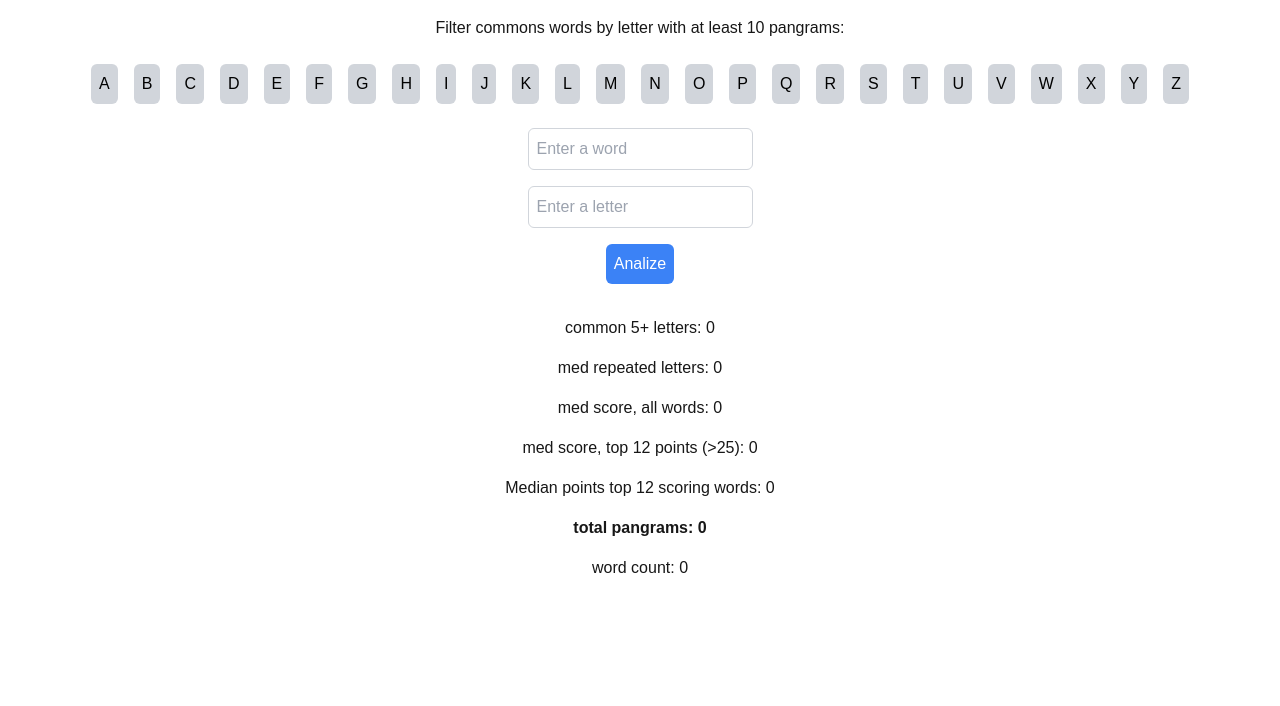
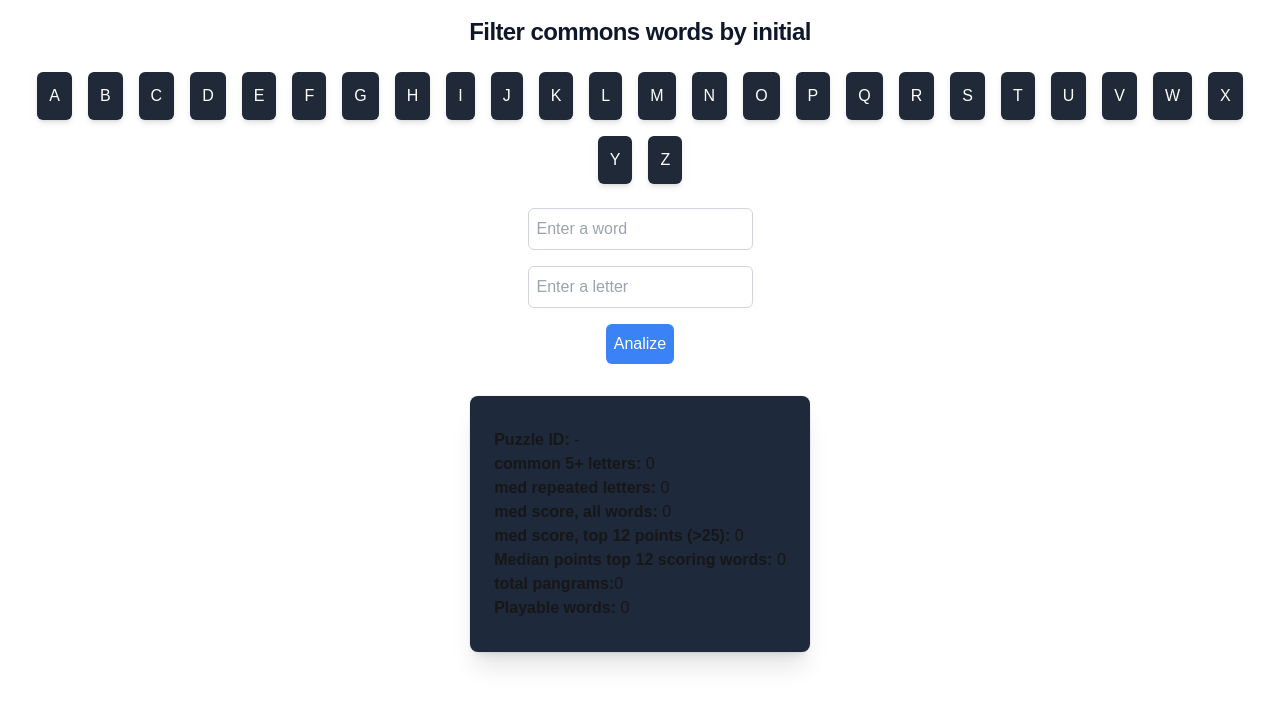
Before and after one commit to jbetancurfullstacklabs/prototype, a Next.js app: page / in a window 1280 px wide. Shown: the top 706 px of the page. Built offline with nearby package versions, Linux system fonts and the light colour scheme.

Commit message:
adding filter to common words filter

```diff
--- a/app/page.tsx
+++ b/app/page.tsx
@@ -2,6 +2,9 @@
 import { GAME_LIST, COMMON_WORDS } from "../constants";
 import React, { useState } from "react";
 import classNames from "classnames";
+import CodeMirror from "@uiw/react-codemirror";
+import { javascript } from "@codemirror/lang-javascript";
+import { basicDark } from "@uiw/codemirror-theme-basic";
 
 // Main component that renders the homepage and handles word analysis
 export default function Home() {
@@ -408,16 +411,18 @@ export default function Home() {
   };
 
   return (
-    <div>
+    <div className="">
       <div className="flex flex-col items-center space-y-4 p-4">
         {/* Render buttons for each letter in the alphabet */}
-        <div>Filter commons words by letter with at least 10 pangrams:</div>
+        <h3 className="inline-block text-2xl font-extrabold text-slate-900 tracking-tight dark:text-slate-200">
+          Filter commons words by initial
+        </h3>
         <div className="flex flex-wrap items-center justify-center">
           {alphabet.map((letter) => (
             <button
               key={letter}
               onClick={() => handleLetterClick(letter)}
-              className="bg-gray-300 text-black rounded-md p-2 m-2 hover:bg-gray-400"
+              className="bg-gray-800 text-white rounded-md p-3 m-2 hover:bg-gray-700 shadow-md"
             >
               {letter}
             </button>
@@ -426,40 +431,45 @@ export default function Home() {
 
         {/* Render Matching Results */}
         {results && results.length > 0 && (
-          <div>
-            <h3 className="font-semibold mt-4">
-              Common words with at least 10 pangrams:
-            </h3>
-            <table className="border border-gray-300">
+          <div className="bg-slate-800 rounded-lg px-6 py-8 ring-1 ring-slate-900/5 shadow-xl">
+            <table className="border-collapse border border-slate-500">
               <thead>
-                <tr>
-                  <th className="border px-4 py-2">Words</th>
-                  <th className="border px-4 py-2">Pangrams ({">"} 10)</th>
-                  <th className="border px-4 py-2">
-                    Common word pangrams ({">"} 5)
+                <tr className="">
+                  <th className="border border-slate-300 dark:border-slate-600 font-semibold p-4 text-slate-900 dark:text-slate-200 text-center">
+                    Words
                   </th>
-                  <th className="border px-4 py-2">Playable words</th>
-                  <th className="border px-4 py-2">
+                  <th className="border border-slate-300 dark:border-slate-600 font-semibold p-4 text-slate-900 dark:text-slate-200 text-center">
+                    Pangrams
+                    <br />({">"} 10)
+                  </th>
+                  <th className="border border-slate-300 dark:border-slate-600 font-semibold p-4 text-slate-900 dark:text-slate-200 text-center">
+                    Common word pangrams
+                    <br />({">"} 5)
+                  </th>
+                  <th className="border border-slate-300 dark:border-slate-600 font-semibold p-4 text-slate-900 dark:text-slate-200 text-center">
+                    Playable words
+                  </th>
+                  <th className="border border-slate-300 dark:border-slate-600 font-semibold p-4 text-slate-900 dark:text-slate-200 text-center">
                     Playable common words with more than 5 letters
                   </th>
                 </tr>
               </thead>
               <tbody>
                 {results.map((FilteredCommonWord, index) => (
-                  <tr key={index}>
-                    <td className="border px-4 py-2">
+                  <tr key={index} className="">
+                    <td className="border border-slate-300 dark:border-slate-700 p-4 text-slate-500 dark:text-slate-400">
                       {FilteredCommonWord.word}
                     </td>
-                    <td className="border px-4 py-2">
+                    <td className="border border-slate-300 dark:border-slate-700 p-4 text-slate-500 dark:text-slate-400 text-center">
                       {FilteredCommonWord.pangrams.length}
                     </td>
-                    <td className="border px-4 py-2">
+                    <td className="border border-slate-300 dark:border-slate-700 p-4 text-slate-500 dark:text-slate-400 text-center">
                       {FilteredCommonWord.commonPangrams.length}
                     </td>
-                    <td className="border px-4 py-2">
+                    <td className="border border-slate-300 dark:border-slate-700 p-4 text-slate-500 dark:text-slate-400 text-center">
                       {FilteredCommonWord.playableWords.length}
                     </td>
-                    <td className="border px-4 py-2">
+                    <td className="border border-slate-300 dark:border-slate-700 p-4 text-slate-500 dark:text-slate-400 text-center">
                       {FilteredCommonWord.playableCommonWords.length}
                     </td>
                   </tr>
@@ -515,36 +525,74 @@ export default function Home() {
           ))}
         </div>
 
-        <div>common 5+ letters: {longWords}</div>
-        <div>med repeated letters: {medianValue}</div>
-        <div>med score, all words: {medianPoints}</div>
-        <div>med score, top 12 points (&gt;25): {medianPoints12}</div>
-        <div>Median points top 12 scoring words: {medianMaxPoints12}</div>
+        <div className="bg-slate-800 rounded-lg px-6 py-8 ring-1 ring-slate-900/5 shadow-xl">
+          <div>
+            <span className="mt-4 font-semibold">Puzzle ID: </span>
+            <span>
+              {mainLetter.toUpperCase()}-
+              {letterMainWord.map((letter) => (
+                <>{letter === mainLetter ? "" : letter.toUpperCase()}</>
+              ))}
+            </span>
+          </div>
+          <div>
+            <span className="mt-4 font-semibold">common 5+ letters: </span>
+            <span>{longWords}</span>
+          </div>
+          <div>
+            <span className="mt-4 font-semibold">med repeated letters: </span>
+            <span>{medianValue}</span>
+          </div>
+          <div>
+            <span className="mt-4 font-semibold">med score, all words: </span>
+            <span>{medianPoints}</span>
+          </div>
+          <div>
+            <span className="mt-4 font-semibold">
+              med score, top 12 points (&gt;25):{" "}
+            </span>
+            <span>{medianPoints12}</span>
+          </div>
+          <div>
+            <span className="mt-4 font-semibold">
+              Median points top 12 scoring words:{" "}
+            </span>
+            <span>{medianMaxPoints12}</span>
+          </div>
 
-        <div className="mt-4 font-semibold">
-          total pangrams: {pangrams.length}
+          <div>
+            <span className="mt-4 font-semibold">total pangrams:</span>
+            <span>{pangrams.length}</span>
           </div>
           {pangrams && pangrams.length > 0 && (
-          <div className="mt-2 space-y-2 overflow-auto border rounded-md h-48 p-2">
-            {pangrams.map((pangram, index) => (
-              <div key={index} className="border-b border-gray-200 pb-2">
-                {pangram}
-              </div>
-            ))}
-          </div>
+            <CodeMirror
+              className="mb-4"
+              value={pangrams.join("\n")}
+              height="200px"
+              theme={basicDark}
+              extensions={[javascript({ jsx: true })]}
+              onChange={() => {}}
+            />
           )}
 
-        <div>word count: {wordsWithLettersAndMainLetter.length}</div>
+          <div>
+            <span className="mt-4 font-semibold">Playable words: </span>
+            <span>{wordsWithLettersAndMainLetter.length}</span>
+          </div>
+
           {wordsWithLettersAndMainLetter &&
             wordsWithLettersAndMainLetter.length > 0 && (
-            <div className="mt-2 space-y-2 overflow-auto border rounded-md h-48 p-2">
-              {wordsWithLettersAndMainLetter.map((word, index) => (
-                <div key={index} className="border-b border-gray-200 pb-2">
-                  {word}
+              <CodeMirror
+                value={
+                  '[\n"' + wordsWithLettersAndMainLetter.join('",\n"') + '"\n]'
+                }
+                height="200px"
+                theme={basicDark}
+                extensions={[javascript({ jsx: true })]}
+                onChange={() => {}}
+              />
+            )}
         </div>
-              ))}
-            </div>
-          )}
       </div>
     </div>
   );
--- a/package.json
+++ b/package.json
@@ -9,6 +9,9 @@
     "lint": "next lint"
   },
   "dependencies": {
+    "@codemirror/lang-javascript": "^6.2.2",
+    "@uiw/codemirror-theme-basic": "^4.23.6",
+    "@uiw/react-codemirror": "^4.23.6",
     "classnames": "^2.5.1",
     "next": "^14.2.15",
     "react": "^18.3.1",
```
Lines whose indentation alone changed are shown as unchanged.
